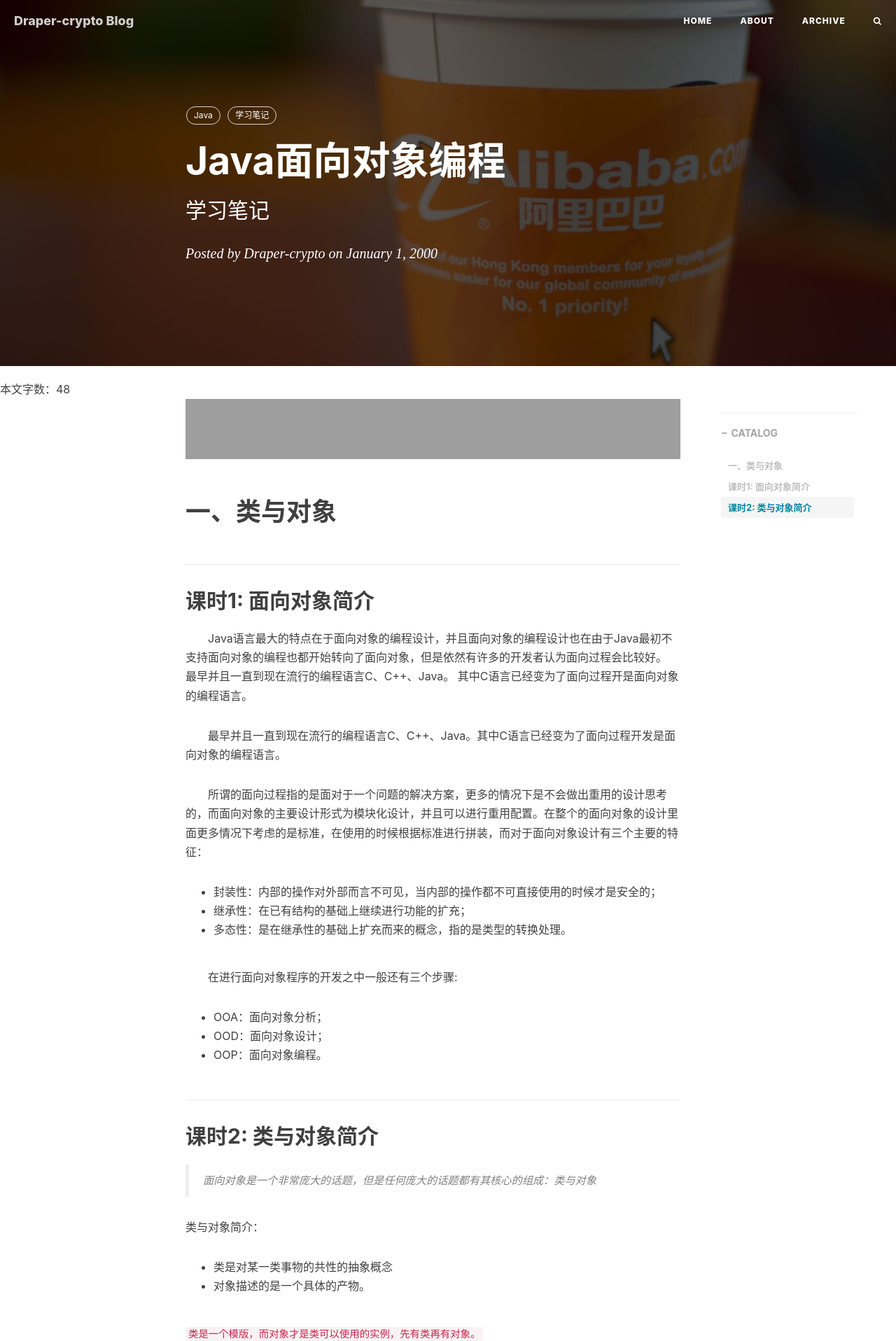
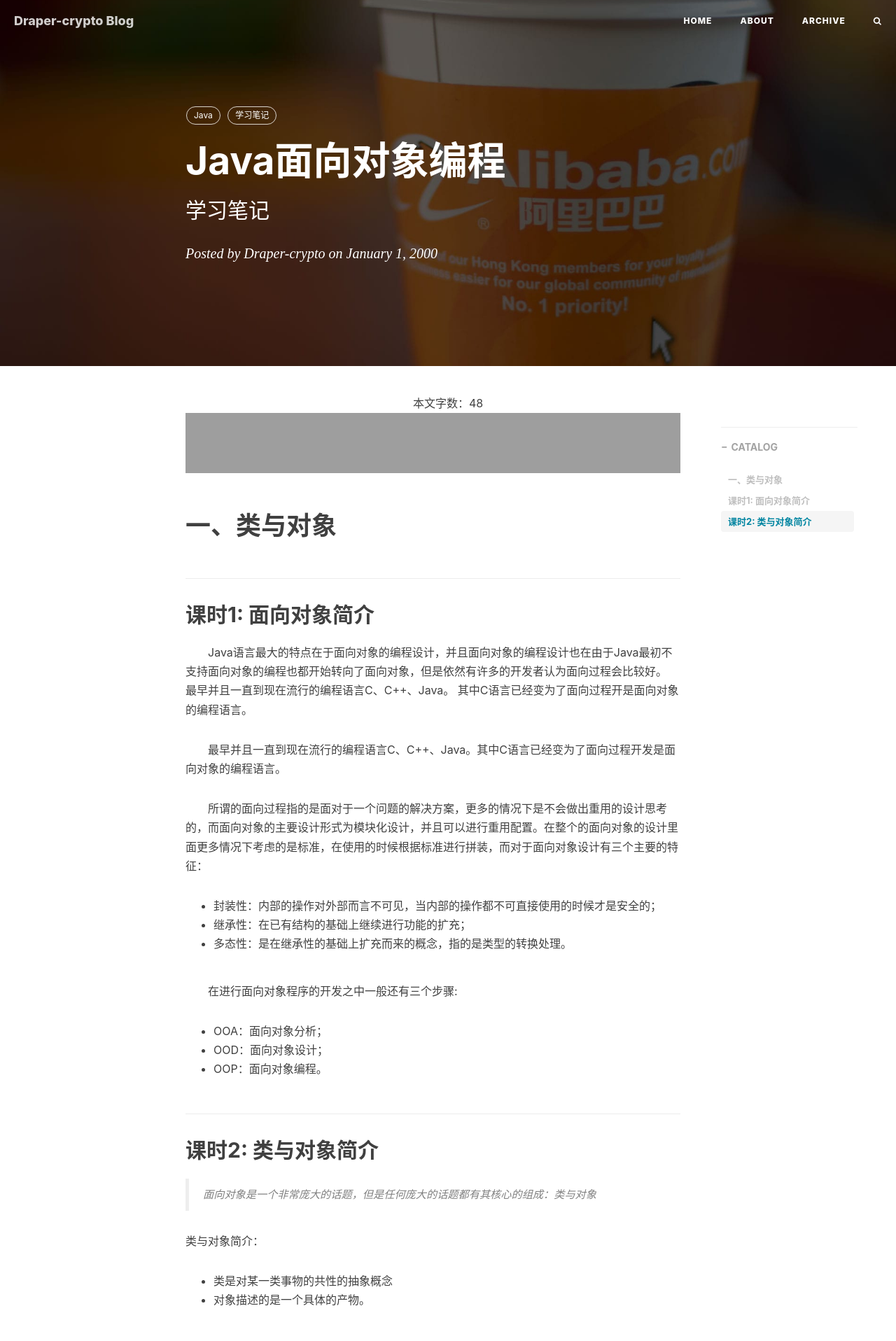
Before and after one commit to Draper-crypto/Draper-crypto.github.io, a Jekyll site: the page built from _posts/2000-1-1-Java-object-oriented-programming.md, in a window 1280 px wide. Shown: the top 1916 px of the page at 70% size. Built offline with Jekyll 4.4.1, drawn with Linux system fonts in a browser that asks for light colours; nearby versions of some CDN libraries; comment, search, counter and statistics services are not loaded; grey boxes are pictures that could not be loaded.

Commit message:
更新 post.html

```diff
--- a/_layouts/post.html
+++ b/_layouts/post.html
@@ -11,7 +11,7 @@ layout: default
 
 <!-- Post Content -->
 <article>
-    <div style="float: 200px;">本文字数：{{ page.content | number_of_words }}</div>
+    <div class="pager">本文字数：{{ page.content | number_of_words }}</div>
 
     <div class="container">
         <div class="row">
```
